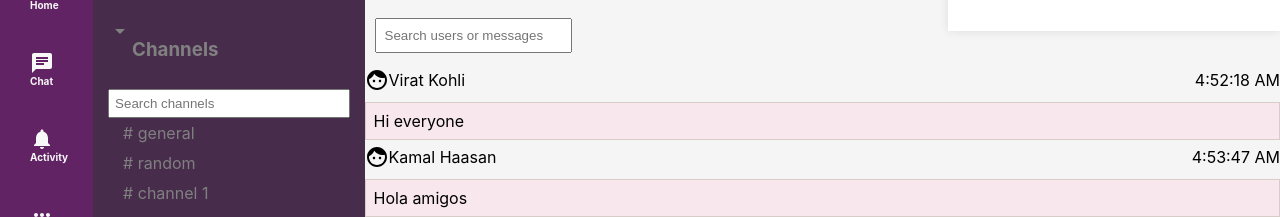
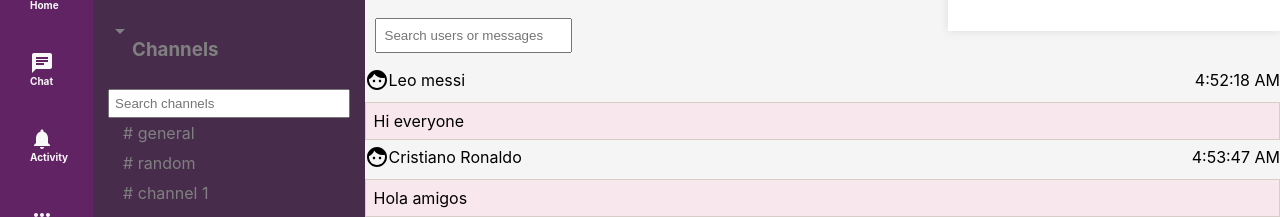
Before and after one commit to niranjan-7/slack-clone, a React (Create React App) app: page /homepage in a window 1280 px wide. Shown: the part 143-360 px from the top of the page. Built offline with nearby package versions, Linux system fonts and the light colour scheme.

Commit message:
Update ChatBox.js

```diff
--- a/src/components/ChatBox.js
+++ b/src/components/ChatBox.js
@@ -24,12 +24,12 @@ function Notifications({ newMessages, onClose }) {
 function ChatBox() {
   const [messages, setMessages] = useState([
     {
-      username: 'Virat Kohli',
+      username: 'Leo messi',
       message: 'Hi everyone',
       timestamp: '4:52:18 AM',
     },
     {
-      username: 'Kamal Haasan',
+      username: 'Cristiano Ronaldo',
       message: 'Hola amigos',
       timestamp: '4:53:47 AM',
     },
```
